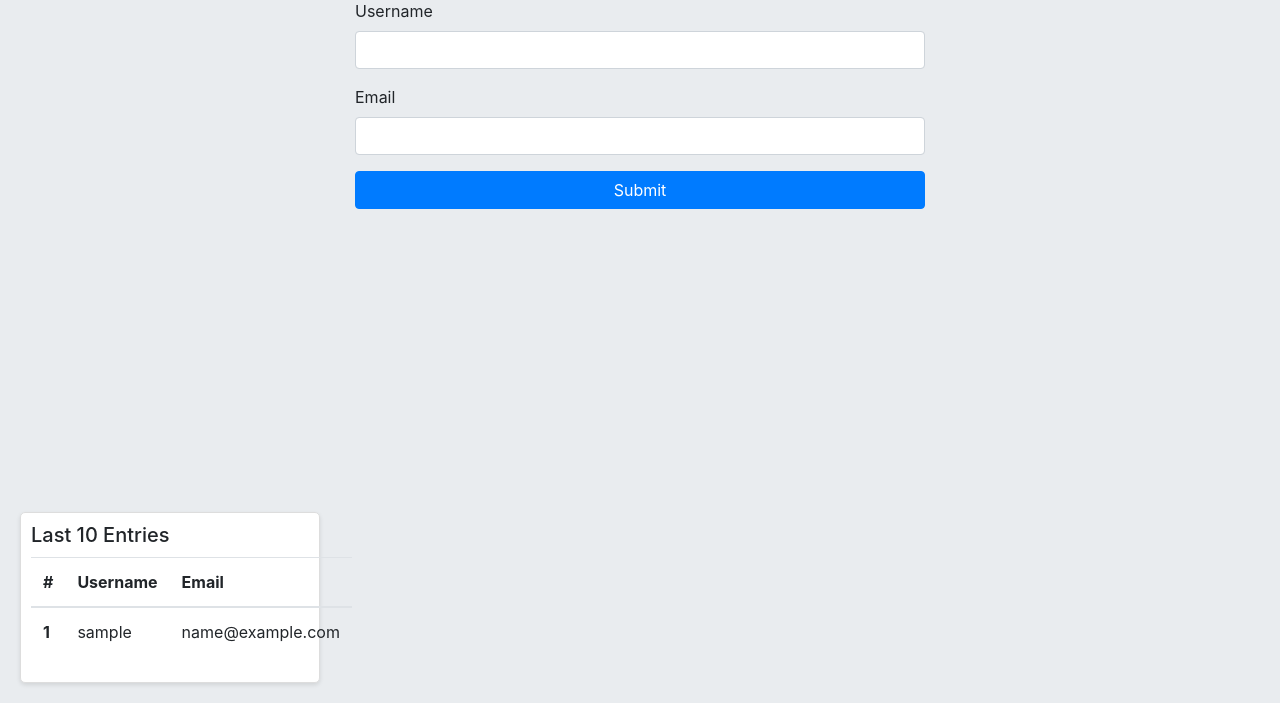
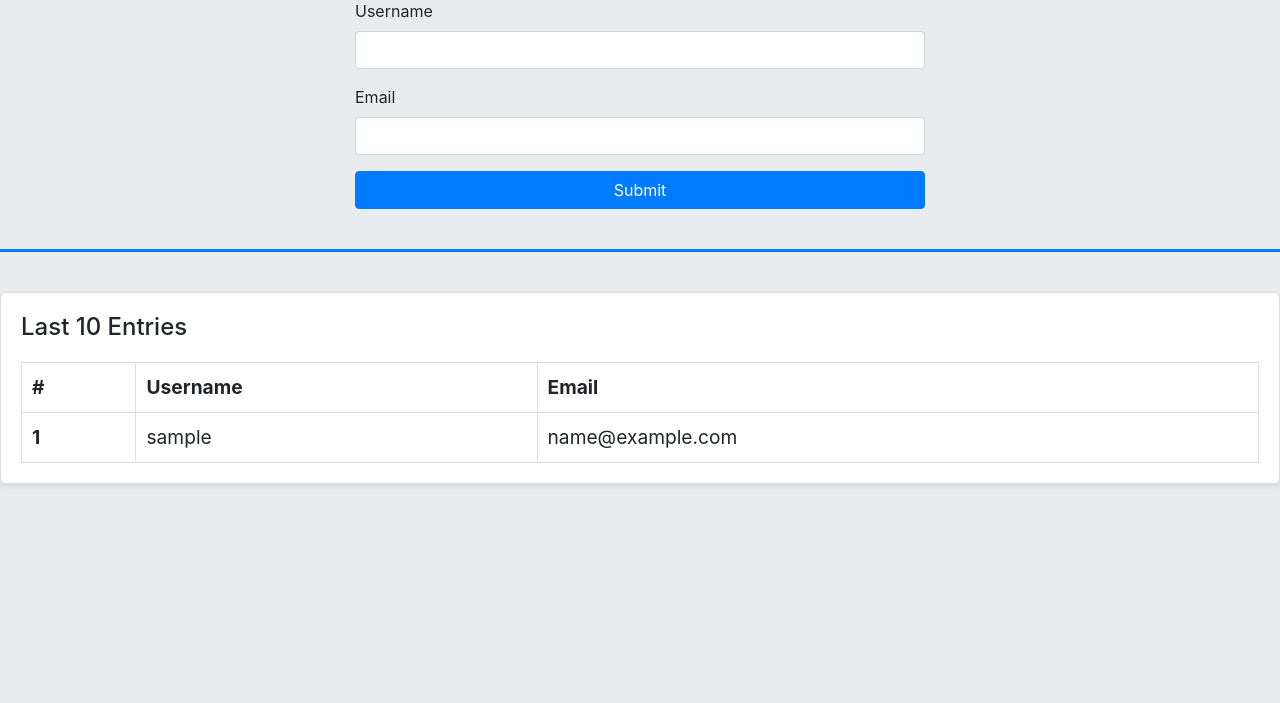
Before and after one commit to LionHuntDiG/ecs-demo, a Flask app: page / in a window 1280 px wide. Shown: the part 97-800 px from the top of the page. Run offline with Flask 3, Linux system fonts and the light colour scheme; a database or web service that is not in the repository returns one stand-in record (values such as "Sample title"); data that the repository does not hold is empty; some libraries are stand-ins or nearby versions.

Commit message:
imporved ui

```diff
--- a/frontend/templates/index.html
+++ b/frontend/templates/index.html
@@ -24,14 +24,26 @@
             background-color: #007bff;
             color: white;
         }
-        .list-group-item {
+        .entries-container {
+            margin-top: 40px;
+            padding: 20px;
+            background-color: #fff;
             border: 1px solid #ddd;
+            border-radius: 5px;
+            box-shadow: 0 2px 4px rgba(0, 0, 0, 0.1);
+            width: 100%;
         }
-        .list-group-item:nth-child(odd) {
-            background-color: #f8f9fa;
+        .entries-container h5 {
+            margin-bottom: 20px;
+            font-size: 1.5em;
         }
-        .list-group-item:nth-child(even) {
-            background-color: #e9ecef;
+        .entries-container table {
+            width: 100%;
+            font-size: 1.2em;
+        }
+        .entries-container th, .entries-container td {
+            padding: 10px;
+            border: 1px solid #ddd;
         }
         .alert {
             position: fixed;
@@ -39,19 +51,10 @@
             right: 20px;
             z-index: 1000;
         }
-        .entries-container {
-            position: fixed;
-            bottom: 20px;
-            left: 20px;
-            width: 300px;
-            border: 1px solid #ddd;
-            background-color: #fff;
-            padding: 10px;
-            border-radius: 5px;
-            box-shadow: 0 2px 4px rgba(0, 0, 0, 0.1);
-        }
-        .entries-container h5 {
-            margin-bottom: 10px;
+        .separator {
+            border-top: 3px solid #007bff;
+            margin-top: 40px;
+            margin-bottom: 20px;
         }
     </style>
 </head>
@@ -71,9 +74,11 @@
         </form>
     </div>
 
+    <div class="separator"></div>
+
     <div class="entries-container">
         <h5>Last 10 Entries</h5>
-        <table class="table">
+        <table>
             <thead>
                 <tr>
                     <th scope="col">#</th>
```
